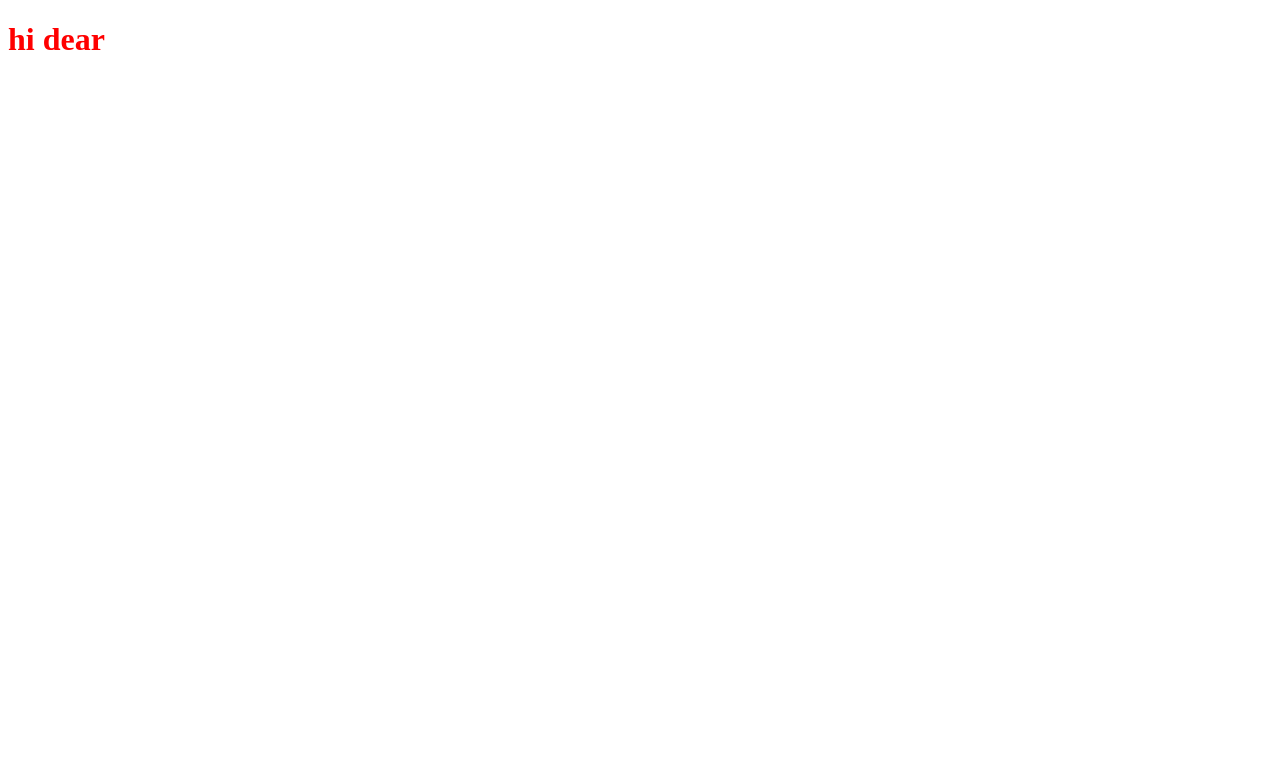
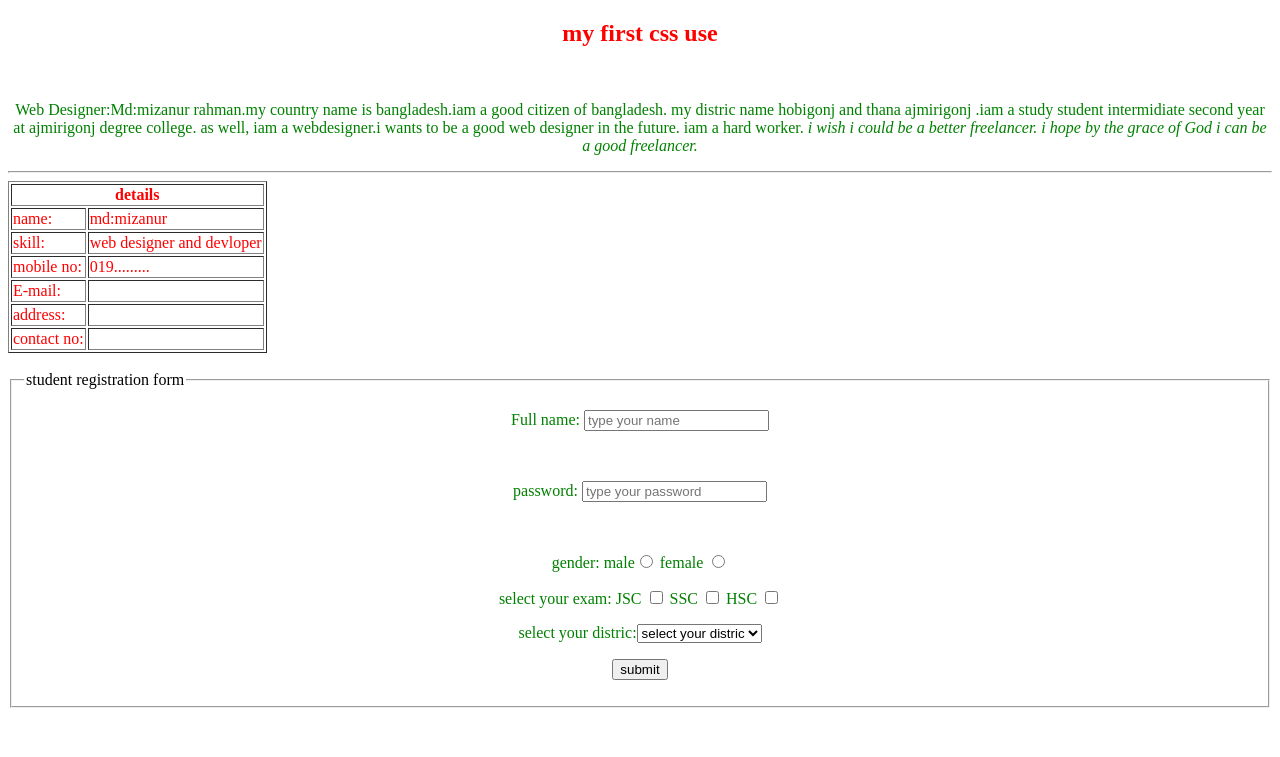
Before and after one commit to mizan-sh/project-3, a plain HTML site: page index.html in a window 1280 px wide. Shown: the top 757 px of the page. Drawn offline with Linux system fonts and the light colour scheme.

Commit message:
second commit

```diff
--- a/index.html
+++ b/index.html
@@ -4,14 +4,72 @@
     <meta charset="UTF-8">
     <meta name="viewport" content="width=device-width, initial-scale=1.0">
     <title>Document</title>
-    <style>
-        h1{
-            color:red;
-        }
-    </style>
+    <link rel = "stylesheet" type = "text/css" href = "style.css" />
+    <link rel="icon" href="icon.png" type="icon.png" sizes="16x16">
 </head>
 <body>
-    <h1>hi dear</h1>
+   <section>
+       <div>
+             <h1>my first css use</h1> <br>
+             <p>Web Designer:Md:mizanur rahman.my country name is bangladesh.iam a good citizen of bangladesh.
+                 my distric name hobigonj and thana ajmirigonj
+                 .iam a study student intermidiate second year at ajmirigonj degree college.
+                 as well, iam a webdesigner.i wants to be a good web designer in the future.
+                 iam a hard worker.
+                <i> i wish i could be a better freelancer. i hope by the grace of God i can be a good freelancer.</i></p>
+                <hr>
+       </div>
+
+       <div>
+        <table border="1" >
+            <th colspan="2" class="tab"> details  </th>
+            <tr class="tab"> <td class="na">name:</td>   <td>md:mizanur </td> </tr>
+            <tr class="tab"> <td class="na">skill:</td>   <td>web designer and devloper</td> </tr>
+            <tr class="tab"> <td class="na">mobile no:</td>   <td>019.........</td> </tr>
+            <tr class="tab"> <td class="na">E-mail:</td>   <td></td> </tr>
+            <tr class="tab"> <td class="na">address:</td>   <td></td> </tr>
+            <tr class="tab"> <td class="na">contact no:</td>   <td></td> </tr>
+       </table><br>
+             </div>
+
+       <div>
+            <fieldset>
+                  <legend>student registration form</legend>
+
+                <label for="name"></label>
+                <p>Full name: <input type="text" placeholder="type your name" id="name"></p><br>
+                <label for="password"></label>
+                <p>password: <input type="text" placeholder="type your password" id="password"></p><br>
+                <label for="male"></label>
+                <p>gender: male<input type="radio" name="gender" id="male">
+
+               female <input type="radio" name="gender1" id="female"></p><b></b>
+               <p>select your exam:
+                 JSC <input type="checkbox" name="" id="">
+                 SSC <input type="checkbox" name="" id="">
+                 HSC <input type="checkbox" name="" id=""></p>
+    <p> select your distric:<select>
+
+                    <option value="">select your distric</option>
+                   <option value="">dhaka</option>
+                   <option value="">hobigonj</option>
+                   <option value="">sunamgonj</option>
+                   <option value="">moulovibajar</option><br>
+    </select></p>
+                <p><input type="submit" value="submit"></p>
+            </fieldset>
+       </div>
+<br><br>
+
+       <div><figure>
+           <figcaption>ceremony of natarul beauty</figcaption>
+        <img src="wow.png" alt="reload">
+       </figure>
+
+
+        <p>servehumanfoundation visit the link <a href="www.servehumanfoundation.com">click here</a></p>
+       </div><br><br>
+   </section>
 
 </body>
 </html>
--- /dev/null
+++ b/style.css
@@ -0,0 +1,15 @@
+h1{
+    color: red;
+    text-align: center;
+
+}
+p{
+    color:green;
+    text-align: center;
+}
+table{
+    color: red;
+}
+a{
+    background: red;
+}
```
Also changed, not shown: icon.png (added), wow.PNG (added).
